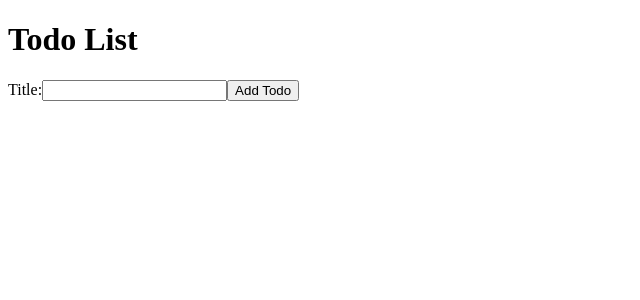
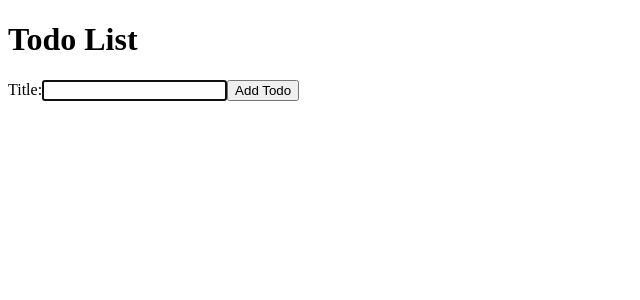
Before and after one commit to DYA13/react-todo, a React (Create React App) app in the folder react-todo/: page / in a window 1280 px wide. Shown: the top 300 px of the page, without its empty margins (0-640 px from the left). Built offline with nearby package versions, Linux system fonts and the light colour scheme.

Commit message:
Add Auto-Focus to Input

```diff
--- a/react-todo/src/InputWithLabel.js
+++ b/react-todo/src/InputWithLabel.js
@@ -1,6 +1,13 @@
-import React from "react"
+import React, { useRef, useEffect } from "react"
 
 const InputWithLabel = (props) => {
+  const inputRef = useRef(null) // Create a ref
+
+  useEffect(() => {
+    if (inputRef.current) {
+      inputRef.current.focus()
+    }
+  })
   return (
     <>
       <label htmlFor='title'>{props.children}:</label>
@@ -9,6 +16,7 @@ const InputWithLabel = (props) => {
         name='title'
         value={props.todoTitle}
         onChange={props.handleTitleChange}
+        ref={inputRef}
       />
     </>
   )
```
